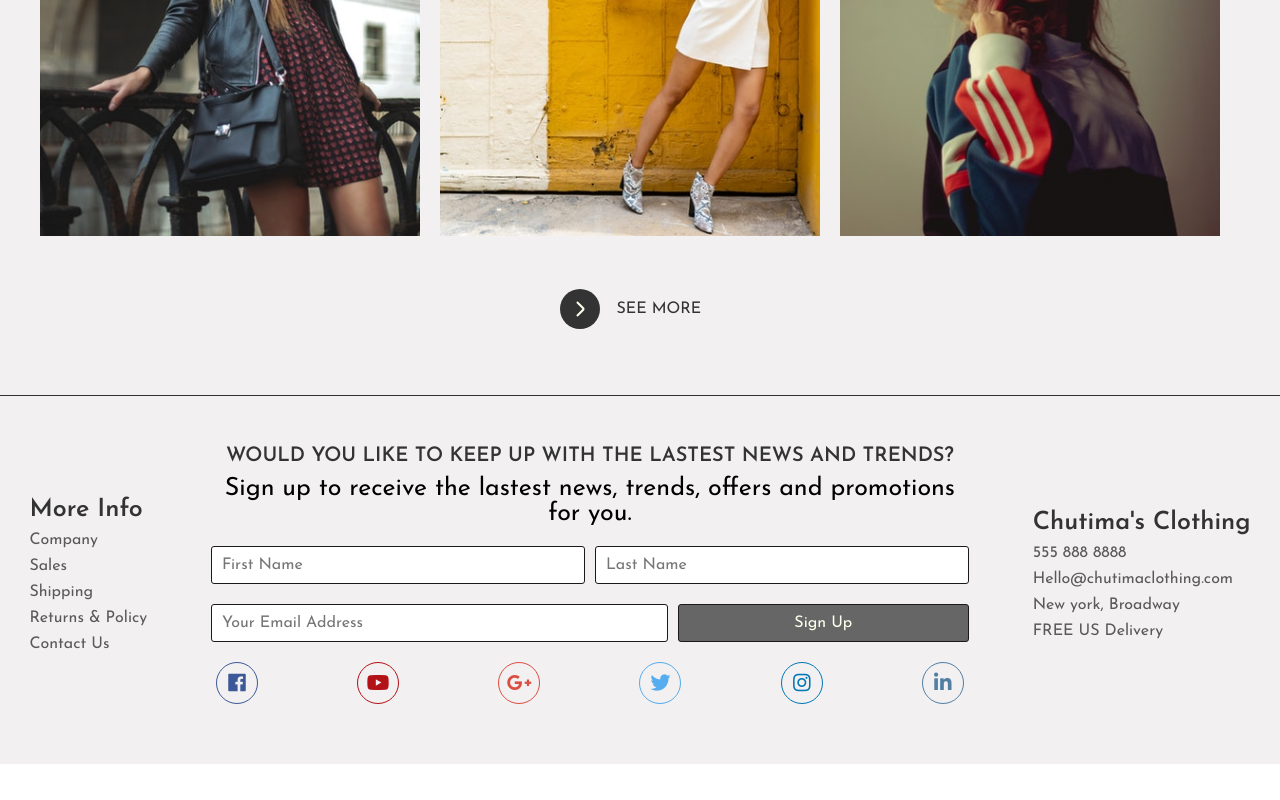
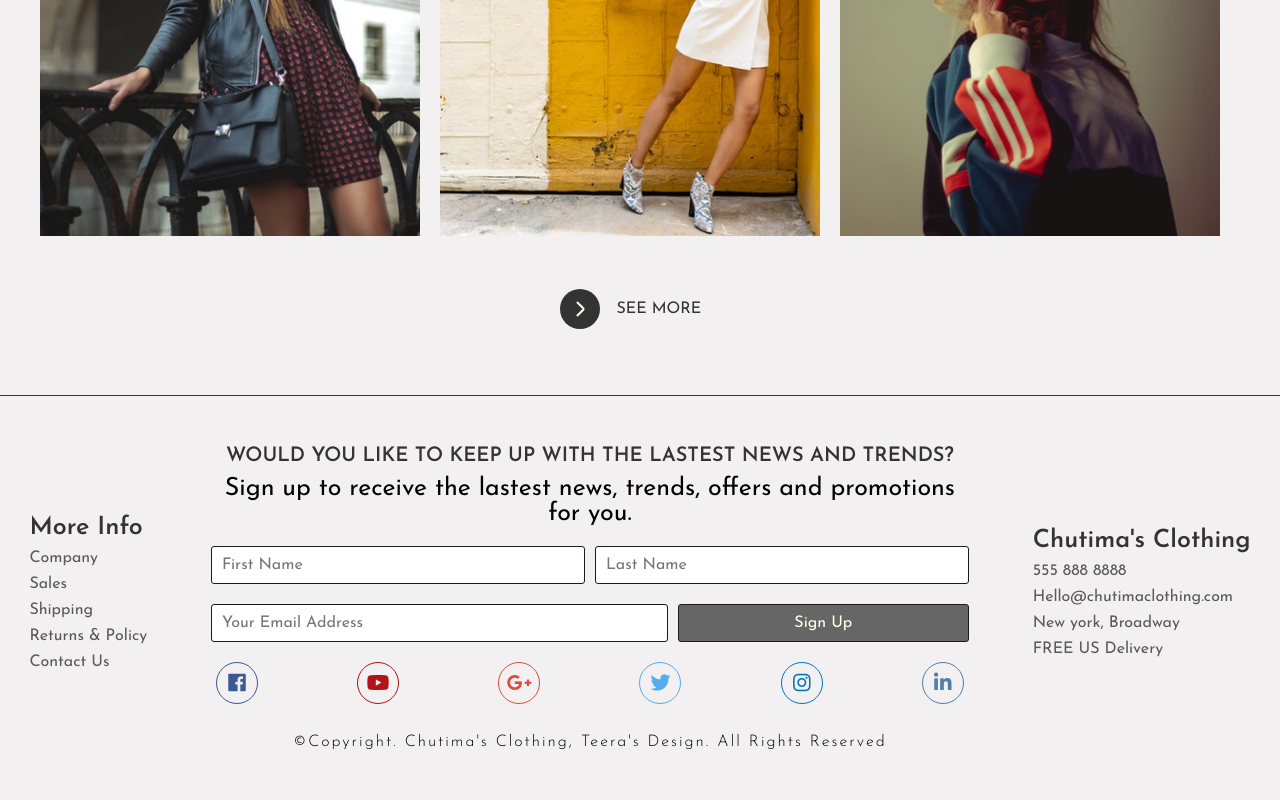
Before and after one commit to potaeko/SASS-Chutima-Clothing-Store, a website: page index.html in a window 1280 px wide. Shown: the part 1446-2246 px from the top of the page. Before the commit the page ends 2210 px from the top, so only its background shows below. Drawn offline with Linux system fonts and the light colour scheme.

Commit message:
added copyright

```diff
--- a/index.html
+++ b/index.html
@@ -366,6 +366,12 @@
               </a>
             </li>
           </ul>
+          <!-- copyright -->
+          <div class="footer-copyright">
+            <p class="footer-copyright-paragraph">
+                &copy;Copyright. Chutima's Clothing, Teera's Design. All Rights Reserved
+            </p>
+          </div>
         </div>
         <!-- End of social icons -->
 
@@ -398,6 +404,7 @@
           </ul>
         </div>
         <!-- End of contact list -->
+
       </footer>
       <!-- end of footer -->
     </div>
--- a/scss/layout/_footer.scss
+++ b/scss/layout/_footer.scss
@@ -139,6 +139,22 @@
             }
         }
     }
+    .footer-copyright {
+        display:flex;
+        justify-content: center;
+        font-size: size(xs);
+        font-weight: 100;
+        letter-spacing: 2px;
+        padding-top: 2rem;
+
+        @include response(md){
+            padding-top: 1rem;
+        }
+
+        @include response(sm){
+            padding-top: 1rem;
+        }
+    }
 }
 
 $socialMediaColors: 1 #3b5998, 2 #b31217, 3 #dc4e41, 4 #55acee, 5 #0077b5,6 #517fa4;
```
Also changed, not shown: css/main.css.
